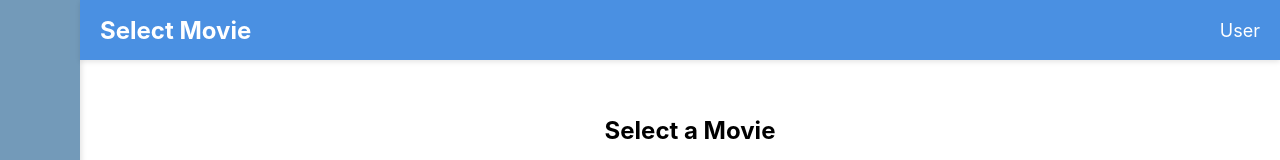
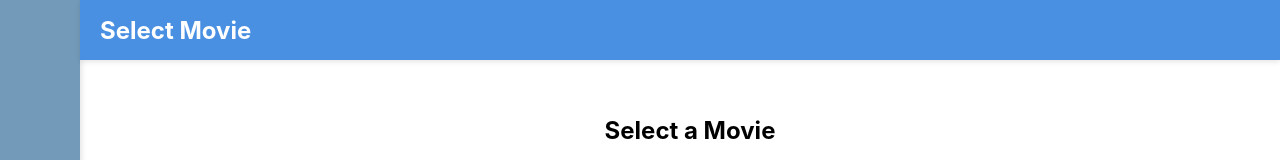
Before and after one commit to rhythm1124/Booking-app-, a React (Create React App) app in the folder bookingapp/: page / in a window 1280 px wide. Shown: the top 160 px of the page. Built offline with nearby package versions, Linux system fonts and the light colour scheme; grey boxes are pictures that could not be loaded.

Commit message:
navbar update

```diff
--- a/bookingapp/src/components/navbar.js
+++ b/bookingapp/src/components/navbar.js
@@ -16,7 +16,7 @@ const NavBar = () => {
             case '/':
                 return 'Select Movie';
             case '/form':
-                return 'Add Details';
+                return 'Details';
             case '/confirmation':
                 return 'Confirm';
             default:
@@ -27,7 +27,6 @@ const NavBar = () => {
     return (
         <nav className="navbar">
             <div className="navbar-title">{getPageTitle()}</div>
-            <div className="navbar-user">User</div>
             <div className="navbar-hamburger" onClick={toggleMenu}>
                 &#9776; {/* Unicode for the hamburger icon */}
             </div>
--- a/bookingapp/src/styles/navbar.css
+++ b/bookingapp/src/styles/navbar.css
@@ -19,13 +19,6 @@
     font-size: 24px;
     font-weight: bold;
 }
-
-.navbar-user {
-    color: #ffffff;
-    font-size: 18px;
-    margin-left: auto; /* Pushes the user section to the right */
-}
-
 .navbar-hamburger {
     display: none; /* Hidden by default */
     font-size: 24px;
```
